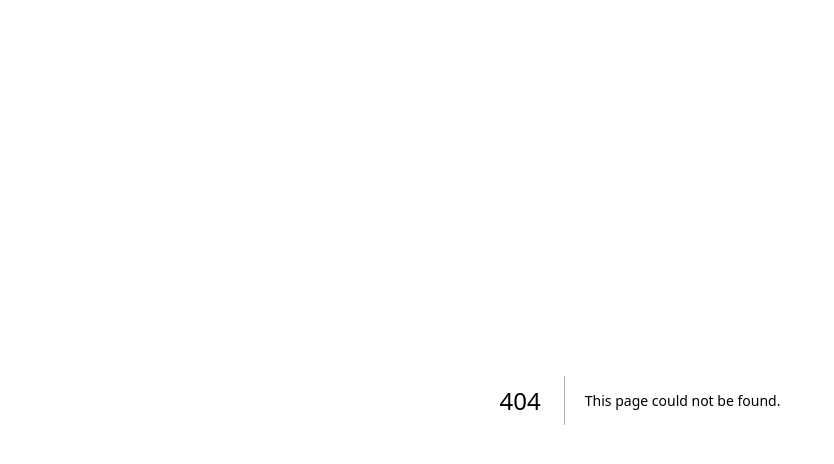
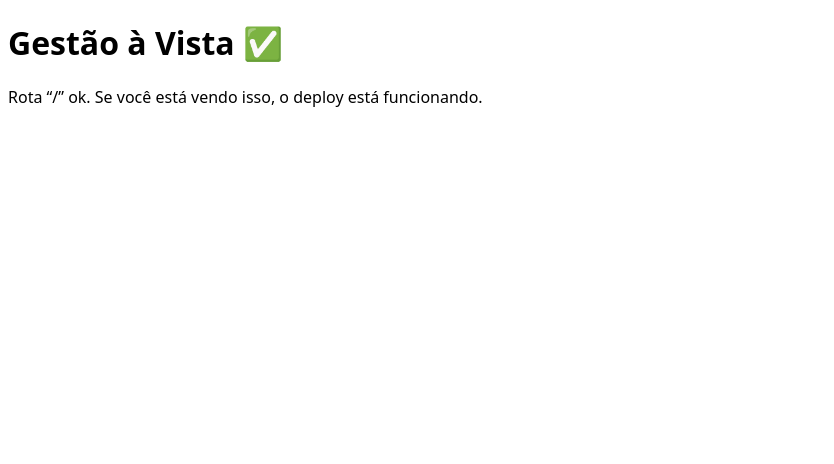
Before and after one commit to patricklazzarintruth/gestao-sdr-closer-new, a Next.js app: page / in a window 1280 px wide. Before the commit this address had no page. Shown: the top 464 px of the page, without its empty margins (0-834 px from the left). Built offline with nearby package versions, Linux system fonts and the light colour scheme.

Commit message:
Create page.js

```diff
--- /dev/null
+++ b/app/page.js
@@ -0,0 +1,8 @@
+export default function Home() {
+  return (
+    <main>
+      <h1>Gestão à Vista ✅</h1>
+      <p>Rota “/” ok. Se você está vendo isso, o deploy está funcionando.</p>
+    </main>
+  );
+}
```
